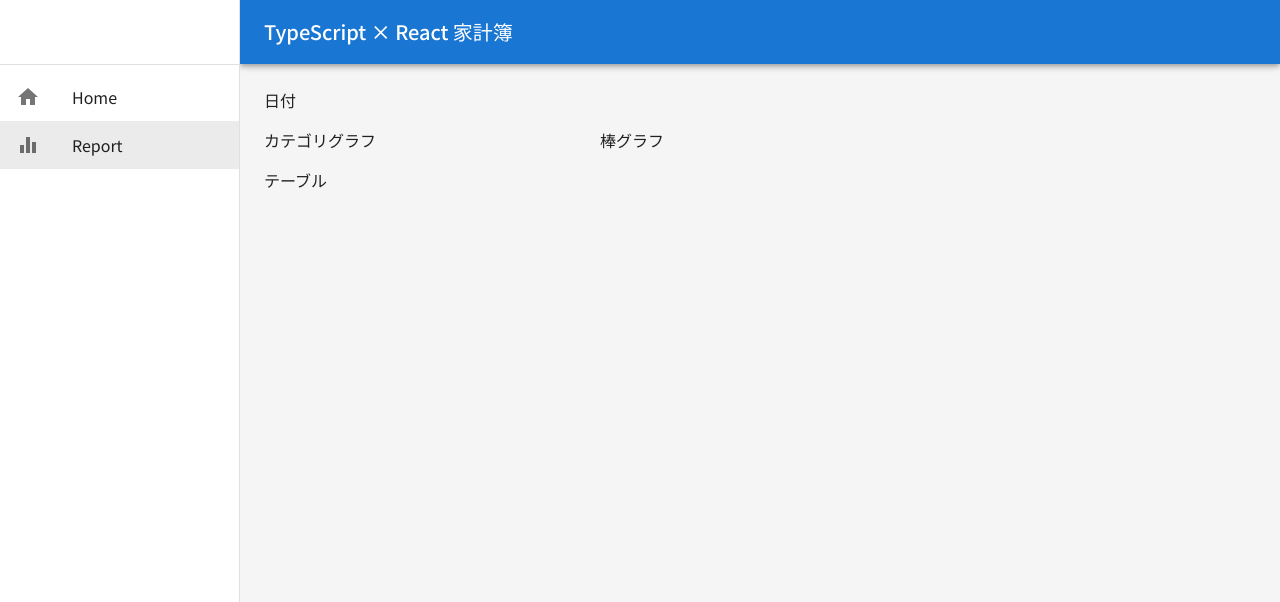
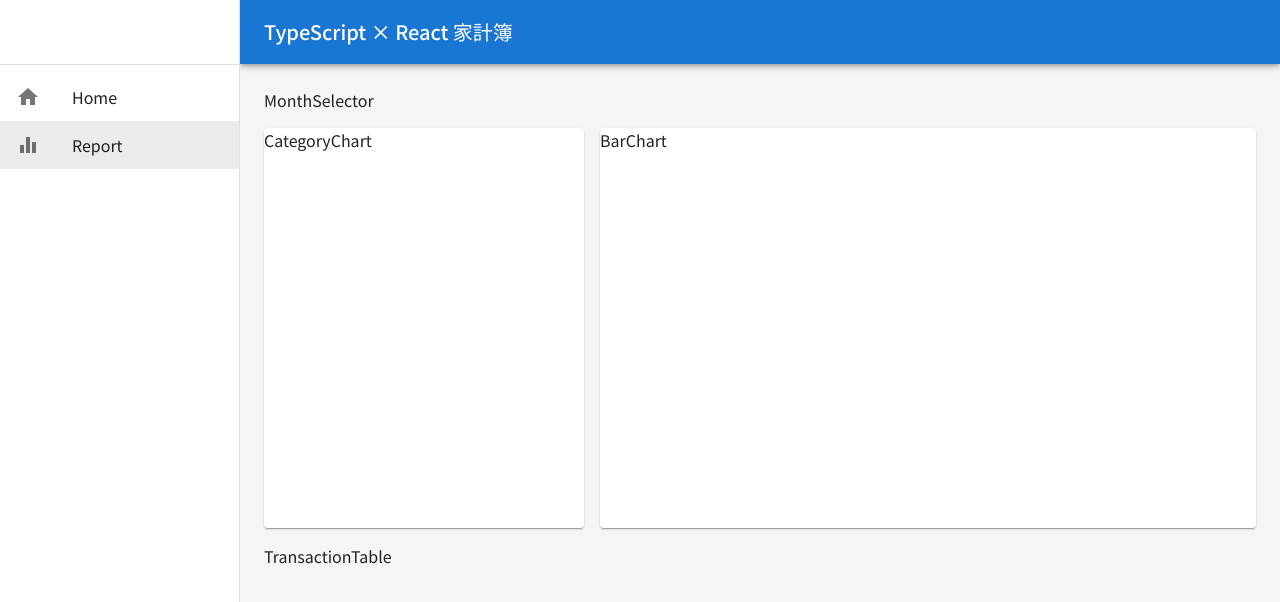
Before and after one commit to shokkun47/household-app, a React (Create React App) app: page /report in a window 1280 px wide. Shown: the top 602 px of the page. Built offline with nearby package versions, Linux system fonts and the light colour scheme; no server answers; the database is empty.

Commit message:
add new files

```diff
--- /dev/null
+++ b/src/MonthSelector.tsx
@@ -0,0 +1,9 @@
+import React from 'react'
+
+const MonthSelector = () => {
+  return (
+    <div>MonthSelector</div>
+  )
+}
+
+export default MonthSelector
--- /dev/null
+++ b/src/components/BarChart.tsx
@@ -0,0 +1,9 @@
+import React from 'react'
+
+const BarChart = () => {
+  return (
+    <div>BarChart</div>
+  )
+}
+
+export default BarChart
--- /dev/null
+++ b/src/components/CategoryChart.tsx
@@ -0,0 +1,9 @@
+import React from 'react'
+
+const CategoryChart = () => {
+  return (
+    <div>CategoryChart</div>
+  )
+}
+
+export default CategoryChart
--- /dev/null
+++ b/src/components/TransactionTable.tsx
@@ -0,0 +1,9 @@
+import React from 'react'
+
+const TransactionTable = () => {
+  return (
+    <div>TransactionTable</div>
+  )
+}
+
+export default TransactionTable
--- a/src/pages/Report.tsx
+++ b/src/pages/Report.tsx
@@ -1,20 +1,33 @@
-import { Grid } from '@mui/material'
+import { Grid, Paper } from '@mui/material'
 import React from 'react'
+import MonthSelector from '../MonthSelector';
+import CategoryChart from '../components/CategoryChart';
+import TransactionTable from '../components/TransactionTable';
+import BarChart from '../components/BarChart';
 
 function Report() {
+  const commonPaperStyle = {
+    height: { xs: "auto", md: "400px" },
+    display: "flex",
+    flexDirection: "column",
+  };
   return (
     <Grid container spacing={2}>
       <Grid item xs={12}>
-        日付
+        <MonthSelector />
       </Grid>
       <Grid item xs={12} md={4}>
-        カテゴリグラフ
+        <Paper sx={commonPaperStyle}>
+          <CategoryChart />
+        </Paper>
       </Grid>
       <Grid item xs={12} md={8}>
-        棒グラフ
+        <Paper sx={commonPaperStyle}>
+          <BarChart />
+        </Paper>
       </Grid>
       <Grid item xs={12}>
-        テーブル
+        <TransactionTable />
       </Grid>
     </Grid>
   )
```
